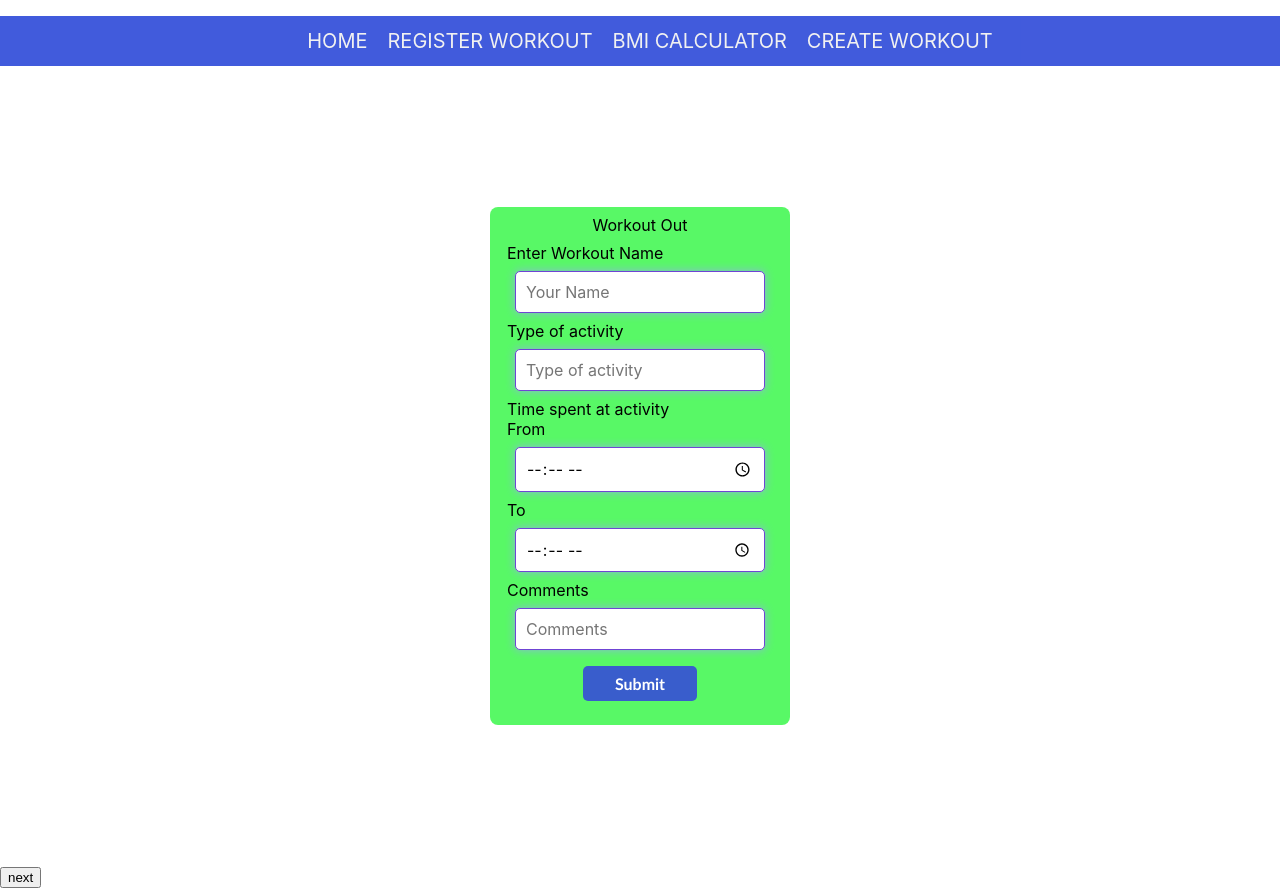
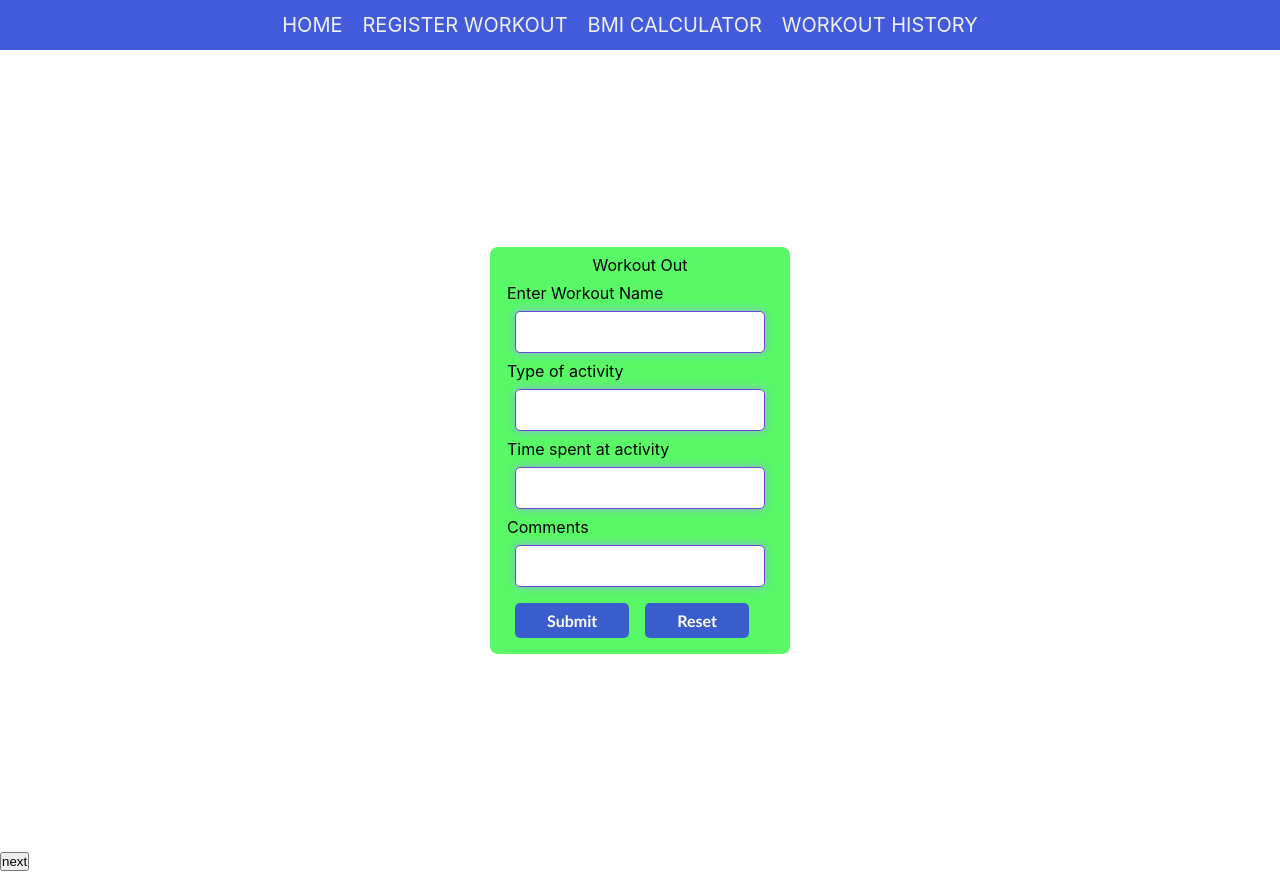
Before and after one commit to LAVAKUMAR-P/fitness_logger, a React (Create React App) app: page /workout in a window 1280 px wide. Built offline with nearby package versions, Linux system fonts and the light colour scheme.

Commit message:
formik added for components

```diff
--- a/src/App.js
+++ b/src/App.js
@@ -10,13 +10,15 @@ import {
   Link
 } from "react-router-dom";
 import Bmicalc from './components/Bmicalc';
+import Home from './components/Home';
 function App() {
   return (
     <>
     <Router>
       <Navbar/>
       <Switch>
-         <Route path="/" component={Register} exact={true}/>
+         <Route path="/" component={Home} exact={true}/>
+         <Route path="/register" component={Register} exact={true}/>
          <Route path="/login" component={Login} exact={true}/>
          <Route path="/workout" component={Workout_done} exact={true}/>
          <Route path="/bmicalc" component={Bmicalc} exact={true}/>
--- a/src/components/Bmicalc.js
+++ b/src/components/Bmicalc.js
@@ -58,7 +58,7 @@ function Bmicalc() {
         {(formik) => (
           <div className="W-loginContainer">
             <div className="W-content">
-              <div className="L-login-title">Register</div>
+              <div className="L-login-title">BMI Calculator</div>
               <Form>
                 <Textfield_bmical label="Height" name="height" type="text" />
                 <Textfield_bmical label="Weight" name="weight" type="text" />
@@ -82,7 +82,7 @@ function Bmicalc() {
           </div>
         )}
       </Formik>
-      <Link to="/workout">
+      <Link to="/">
         <button>next</button>
       </Link>
     </div>
--- a/src/components/Home.js
+++ b/src/components/Home.js
@@ -1,10 +1,14 @@
 import React from 'react'
+import { Link } from 'react-router-dom';
 import "./Home.css";
 function Home() {
     return (
         <div className="image">
             <div>
-
+                <h2>hi guys</h2>
+                <Link to="/register">
+        <button>next</button>
+      </Link>
             </div>
         </div>
     )
--- a/src/components/Navbar.js
+++ b/src/components/Navbar.js
@@ -2,6 +2,7 @@ import React, {useState, useEffect} from 'react'
 import './Navbar.css'
 import * as AiIcons from "react-icons/ai";
 import {NavbarData} from './Navbardata';
+import { Link } from 'react-router-dom';
 export default function Navbar() {
   const [toggleMenu, setToggleMenu] = useState(false)
   const [screenWidth, setScreenWidth] = useState(window.innerWidth)
@@ -32,7 +33,7 @@ export default function Navbar() {
         {
           NavbarData.map((data,index)=>{
             return(
-              <a href={data.path} className="items" onClick={toggleNav}>{data.title}</a>
+              <Link to={data.path} className="items" onClick={toggleNav}>{data.title}</Link>
             )
           })
         }
--- a/src/components/Navbardata.js
+++ b/src/components/Navbardata.js
@@ -2,18 +2,18 @@
 export const NavbarData =[
     {
         title : "Home",
-        path:"#one",
+        path:"/",
     },
     {
         title : "Register workout",
-        path:"#two",
+        path:"/workout",
     },
     {
         title : "BMI CALCULATOR",
-        path:"#three",
+        path:"/bmicalc",
     },
     {
-        title : "Create Workout",
+        title : "Workout History",
         path:"/teams",
     },
 ]
--- /dev/null
+++ b/src/components/Textfield_workout.js
@@ -0,0 +1,22 @@
+import React from 'react'
+import { ErrorMessage, useField } from 'formik';
+import './Workout_done.css';
+
+function Textfield_workout({ label, ...props }) {
+    const [field, meta] = useField(props);
+    return (
+        <div>
+        <div>
+        <label htmlFor={field.name}>{label}</label><br/>
+        <input
+          className={`WD-input ${meta.touched && meta.error && 'WD-input2'} `}
+          {...field} {...props}
+          autoComplete="off"
+        />
+        <ErrorMessage component="div" name={field.name} className="error" />
+      </div>
+      </div>
+    )
+}
+
+export default Textfield_workout
--- a/src/components/Workout_done.css
+++ b/src/components/Workout_done.css
@@ -24,7 +24,17 @@
     border:1px solid rgb(111, 68, 212);
     box-shadow: 0 0 10px #8db4dd;
 }
-
+.WD-input2{
+    width:250px;
+    padding:10px;
+    margin: 0.5em;
+    border-radius: 5px;
+    font-family:inherit;
+    font-size: inherit;
+    outline: none;
+    border:1px solid rgb(207, 9, 9);
+    box-shadow: 0 0 10px #f30b0b;
+}
 .WD-input:hover{
     border:1px solid rgb(77, 10, 231);
     box-shadow: 0 0 10px #1171d8;
--- a/src/components/Workout_done.js
+++ b/src/components/Workout_done.js
@@ -1,94 +1,77 @@
 import React, { useState } from "react";
 import { Link } from "react-router-dom";
-import './Workout_done.css';
+import "./Workout_done.css";
+import { Formik, Form } from "formik";
+import * as Yup from "yup";
+import Textfield_workout from "./Textfield_workout.js";
 
 function Workout_done() {
-    const [Name,setName] = useState("");
-    const [activity, setactivity] = useState("");
-    const [Time, setTime] = useState("");
-    const [Comments,setComments] = useState("");
-    const [Timeto, setTimeto] = useState("");
-    let handleSubmit= async (e)=>{
-        e.preventDefault();
-        try {
-            console.log("this is out put"+Name,activity,Time,Timeto,Comments);
-            setName("");
-
-        } catch (error) {
-            console.log(error);
-        }
-    }
+  const validate = Yup.object({
+    name: Yup.string()
+      .max(30, "Must be 30 characters or less")
+      .required("Required"),
+    activity: Yup.string()
+      .max(30, "Must be 15 characters or less")
+      .required("Ativity Required"),
+    time: Yup.number().required("Number Required"),
+    comments: Yup.string().max(30, "Must be 30 characters or less"),
+  });
   return (
     <div>
+      <Formik
+        initialValues={{
+          name: "",
+          activity: "",
+          time: "",
+          comments: "",
+        }}
+        validationSchema={validate}
+        onSubmit={(values, { resetForm }) => {
+          console.log(values);
+          resetForm();
+        }}
+      >
+        {(formik) => (
           <div className="WD-loginContainer">
             <div className="WD-content">
-          <form onSubmit={handleSubmit}>
               <div className="WD-login-title">Workout Out</div>
-            <label htmlFor="work" >
-              Enter Workout Name
-            </label>
-            <br />
-            <input
-              id="work"
+              <Form>
+                <Textfield_workout
+                  label="Enter Workout Name"
+                  name="name"
                   type="text"
-              placeholder="Your Name"
-              className="WD-input"
-              value={Name}
-              onChange={(e) => setName(e.target.value)}
-            ></input>
-            <br />
-            <label htmlFor="activity" >
-              Type of activity
-            </label>
-            <br />
-            <input
-            id="activity"
+                />
+                <Textfield_workout
+                  label="Type of activity"
+                  name="activity"
                   type="text"
-              placeholder="Type of activity"
-              className="WD-input"
-              value={activity}
-              onChange={(e) => setactivity(e.target.value)}
-            ></input>
-            <br />
-            <label htmlFor="Time">Time spent at activity</label>
-            <br />
-            From <br/>
-            <input
-              type="time"
-              placeholder="start time"
-              id="Time"
-              className="WD-input"
-              value={Time}
-              onChange={(e) => setTime(e.target.value)}
-            ></input>
-            <br/>To<br/>
-            <input
-              type="time"
-              placeholder="end time"
-              id="Timeto"
-              className="WD-input"
-              value={Timeto}
-              onChange={(e) => setTimeto(e.target.value)}
-            ></input>
-            <br />
-            <label htmlFor="Comments">Comments</label>
-            <br />
-            <input
+                />
+
+                <Textfield_workout
+                  label="Time spent at activity"
+                  name="time"
+                  type="number"
+                />
+
+                <Textfield_workout
+                  label="Comments"
+                  name="comments"
                   type="comment"
-              placeholder="Comments"
-              id="Comments"
-              className="WD-input"
-              value={Comments}
-              onChange={(e) => setComments(e.target.value)}
-            ></input>
-            <br />
-            <div className="WD-login-title">
-              <input className="WD-sign" type="submit" value="Submit" />
-            </div>
-          </form>
+                />
+                <button className="WD-sign" type="submit">
+                  Submit
+                </button>
+                <button className="WD-sign" type="reset">
+                  Reset
+                </button>
+              </Form>
             </div>
           </div>
-      <Link to="/bmicalc"><button>next</button></Link>
+        )}
+      </Formik>
+      <Link to="/login">
+        <button>next</button>
+      </Link>
     </div>
   );
 }
```
Lines whose indentation alone changed are shown as unchanged.
